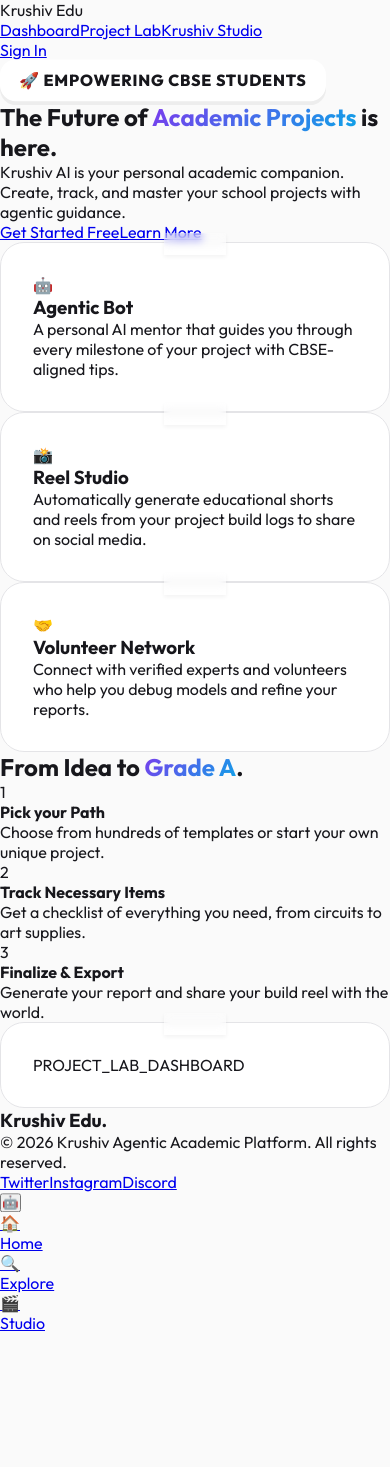
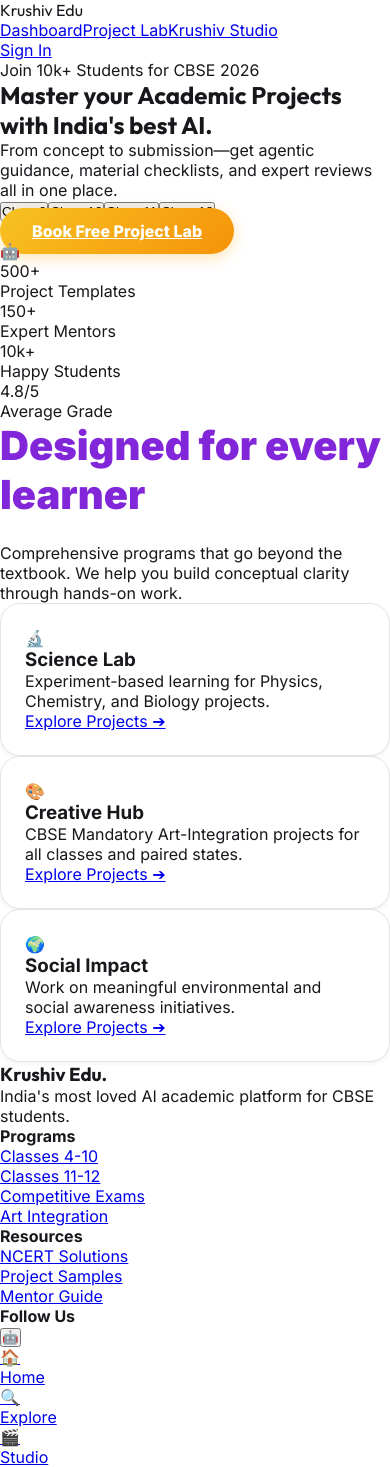
Before and after one commit to ANNML01/krushiv-edu, a Next.js app: page / in a window 390 px wide. Before the commit the page ends 1333 px from the top, so only its background shows below. Built offline with nearby package versions, Linux system fonts and the light colour scheme.

Commit message:
Design overhaul: BYJU'S inspired template with refined color palette, grade-selector, and clean card layouts

```diff
--- a/src/app/globals.css
+++ b/src/app/globals.css
@@ -1,37 +1,41 @@
 :root {
-  --background: 0 0% 98%;
+  /* Refined BYJU'S Inspired Palette */
+  --background: 0 0% 100%;
   --foreground: 240 10% 10%;
   --card: 0 0% 100%;
   --card-foreground: 240 10% 10%;
-  --primary: 262.1 83.3% 57.8%;
+
+  --primary: 271 70% 50%;      /* Byju's Purple */
   --primary-foreground: 210 20% 98%;
-  --secondary: 199 89% 48%; /* Electric Blue */
-  --accent: 330 81% 60%;    /* Vibrant Pink */
+
+  --secondary: 45 93% 47%;    /* Action Yellow */
+  --secondary-foreground: 240 10% 3.9%;
+
+  --accent: 142 71% 45%;       /* Success Green */
+  --accent-foreground: 210 20% 98%;
+
   --muted: 240 4.8% 95.9%;
   --border: 240 5.9% 90%;
-  --radius: 1.5rem;
+  --radius: 1.25rem;
 
-  /* Student Aesthetic Colors */
-  --soft-purple: 270 70% 94%;
-  --soft-blue: 200 70% 94%;
-  --soft-pink: 330 70% 94%;
-  --soft-yellow: 45 90% 92%;
+  /* Grade Specific Soft Tones */
+  --grade-primary: 270 70% 96%;
+  --grade-secondary: 45 90% 96%;
+  --grade-accent: 142 70% 96%;
 
-  --sticker-shadow: 0 4px 0 rgba(0,0,0,0.05);
+  --shadow-sm: 0 2px 4px rgba(0,0,0,0.05);
+  --shadow-md: 0 4px 12px rgba(0,0,0,0.08);
+  --shadow-lg: 0 12px 24px rgba(128, 49, 167, 0.12);
 }
 
 @media (prefers-color-scheme: dark) {
   :root {
     --background: 240 10% 3.9%;
     --foreground: 0 0% 98%;
-    --card: 240 10% 6%;
-    --primary: 263.4 70% 50.4%;
-    --secondary: 199 89% 48%;
-    --accent: 330 81% 60%;
-    --soft-purple: 270 30% 15%;
-    --soft-blue: 200 30% 15%;
-    --soft-pink: 330 30% 15%;
-    --soft-yellow: 45 30% 15%;
+    --card: 240 10% 7%;
+    --primary: 271 60% 60%;
+    --secondary: 45 93% 47%;
+    --grade-primary: 270 30% 12%;
   }
 }
 
@@ -39,100 +43,78 @@
   margin: 0;
   padding: 0;
   box-sizing: border-box;
-  scroll-behavior: smooth;
 }
 
 body {
   background-color: hsl(var(--background));
   color: hsl(var(--foreground));
-  font-family: 'Outfit', 'Inter', sans-serif;
+  font-family: 'Inter', sans-serif;
   -webkit-font-smoothing: antialiased;
-  background-image:
-    radial-gradient(at 0% 0%, hsla(var(--primary), 0.05) 0, transparent 50%),
-    radial-gradient(at 50% 0%, hsla(var(--secondary), 0.05) 0, transparent 50%),
-    radial-gradient(at 100% 0%, hsla(var(--accent), 0.05) 0, transparent 50%);
 }
 
-/* Sticker Style Component */
+.outfit {
+  font-family: 'Outfit', sans-serif;
+}
+
+/* BYJU'S Style Card */
+.byju-card {
+  background: hsl(var(--card));
+  border-radius: var(--radius);
+  padding: 1.5rem;
+  border: 1px solid hsl(var(--border));
+  box-shadow: var(--shadow-sm);
+  transition: all 0.3s cubic-bezier(0.4, 0, 0.2, 1);
+}
+
+.byju-card:hover {
+  box-shadow: var(--shadow-md);
+  transform: translateY(-4px);
+  border-color: hsl(var(--primary) / 0.2);
+}
+
+/* Action Button */
+.btn-primary {
+  background: linear-gradient(135deg, hsl(45 93% 55%), hsl(35 93% 50%));
+  color: white;
+  padding: 0.8rem 2rem;
+  border-radius: 100px;
+  font-weight: 800;
+  box-shadow: 0 4px 15px rgba(255, 165, 0, 0.3);
+  transition: all 0.2s ease;
+  border: none;
+  cursor: pointer;
+}
+
+.btn-primary:hover {
+  transform: scale(1.05);
+  box-shadow: 0 6px 20px rgba(255, 165, 0, 0.4);
+}
+
+/* Section Header */
+.section-title {
+  font-size: 2.5rem;
+  font-weight: 900;
+  color: hsl(var(--primary));
+  margin-bottom: 1.5rem;
+}
+
+/* Badge */
+.badge-grade {
+  padding: 0.4rem 1rem;
+  border-radius: 100px;
+  font-size: 0.75rem;
+  font-weight: 700;
+  background: hsl(var(--grade-primary));
+  color: hsl(var(--primary));
+}
+
+/* Sticker Overrides for a cleaner look */
 .sticker {
   background: white;
-  padding: 0.5rem 1rem;
-  border-radius: 1rem;
-  border: 3px solid white;
-  box-shadow: var(--sticker-shadow);
-  display: inline-flex;
-  align-items: center;
-  gap: 0.5rem;
-  font-weight: 800;
-  text-transform: uppercase;
-  letter-spacing: 0.05em;
-  transform: rotate(-2deg);
-  transition: transform 0.2s cubic-bezier(0.175, 0.885, 0.32, 1.275);
+  padding: 0.4rem 0.8rem;
+  border-radius: 0.75rem;
+  border: 2px solid hsl(var(--primary) / 0.1);
+  font-weight: 700;
+  font-size: 0.8rem;
+  box-shadow: var(--shadow-sm);
 }
-
-.sticker:hover {
-  transform: rotate(2deg) scale(1.1);
-}
-
-/* Scrapbook Card */
-.scrapbook-card {
-  background: hsl(var(--card));
-  border-radius: var(--radius);
-  border: 1px solid hsl(var(--border));
-  padding: 2rem;
-  position: relative;
-  transition: all 0.3s ease;
-}
-
-.scrapbook-card::before {
-  content: '';
-  position: absolute;
-  top: -10px;
-  left: 50%;
-  transform: translateX(-50%);
-  width: 60px;
-  height: 20px;
-  background: rgba(255, 255, 255, 0.2);
-  backdrop-filter: blur(4px);
-  border: 1px solid rgba(255, 255, 255, 0.1);
-  box-shadow: 0 2px 4px rgba(0,0,0,0.05);
-}
-
-/* Interactive Milestone Line */
-.milestone-line {
-  position: relative;
-  padding-left: 3rem;
-}
-
-.milestone-line::before {
-  content: '';
-  position: absolute;
-  left: 1rem;
-  top: 0;
-  bottom: 0;
-  width: 2px;
-  background: repeating-linear-gradient(
-    to bottom,
-    transparent,
-    transparent 10px,
-    hsl(var(--border)) 10px,
-    hsl(var(--border)) 20px
-  );
-}
-
-/* Animations */
-@keyframes bounce-subtle {
-  0%, 100% { transform: translateY(0); }
-  50% { transform: translateY(-5px); }
-}
-
-.animate-bounce-subtle {
-  animation: bounce-subtle 3s ease-in-out infinite;
-}
-
-/* Typography Gradient */
-.text-student {
-  background: linear-gradient(135deg, hsl(var(--primary)), hsl(var(--secondary)));
-  -webkit-background-clip: text;
-  -webkit-text-fill-color: transparent;
-}
--- a/src/app/page.tsx
+++ b/src/app/page.tsx
@@ -1,130 +1,160 @@
 import Image from "next/image";
 
 export default function LandingPage() {
+  const grades = [
+    { class: "Class 9", desc: "Foundation & Skills", color: "bg-blue-50 text-blue-600" },
+    { class: "Class 10", desc: "Board Prep & Projects", color: "bg-purple-50 text-purple-600" },
+    { class: "Class 11", desc: "Advanced Research", color: "bg-orange-50 text-orange-600" },
+    { class: "Class 12", desc: "Professional Portfolio", color: "bg-green-50 text-green-600" },
+  ];
+
   return (
-    <div className="min-h-screen bg-white selection:bg-primary/20">
-      {/* Hero Section */}
-      <section className="relative pt-32 pb-20 overflow-hidden">
-        <div className="max-w-7xl mx-auto px-6 relative z-10">
-          <div className="flex flex-col items-center text-center max-w-4xl mx-auto">
-            <div className="sticker bg-primary/10 text-primary mb-8 animate-bounce-subtle">
-              🚀 Empowering CBSE Students
+    <div className="min-h-screen bg-white">
+      {/* Hero Section - Byju's Inspired */}
+      <section className="pt-20 pb-32 bg-gradient-to-b from-[#f8f5ff] to-white">
+        <div className="max-w-7xl mx-auto px-6 flex flex-col md:flex-row items-center gap-16">
+          <div className="flex-1 space-y-8 text-center md:text-left">
+            <div className="inline-flex items-center gap-2 px-4 py-2 bg-white rounded-full shadow-sm border border-purple-100 text-sm font-bold text-primary">
+              <span className="flex h-2 w-2 rounded-full bg-accent animate-pulse"></span>
+              Join 10k+ Students for CBSE 2026
             </div>
-            <h1 className="text-6xl md:text-8xl font-black outfit leading-[1.05] mb-8">
-              The Future of <span className="text-student">Academic Projects</span> is here.
+            <h1 className="text-5xl md:text-7xl font-black outfit leading-[1.1] text-[#2c004d]">
+              Master your <span className="text-primary">Academic Projects</span> with India's best AI.
             </h1>
-            <p className="text-xl md:text-2xl text-foreground/60 font-medium leading-relaxed mb-12 max-w-2xl">
-              Krushiv AI is your personal academic companion. Create, track, and master your school projects with agentic guidance.
+            <p className="text-xl text-foreground/60 font-medium max-w-xl">
+              From concept to submission—get agentic guidance, material checklists, and expert reviews all in one place.
             </p>
-            <div className="flex flex-col sm:flex-row gap-6">
-              <a href="/auth" className="px-10 py-5 rounded-[2rem] bg-foreground text-background font-black text-xl hover:scale-105 transition-all shadow-2xl">
-                Get Started Free
-              </a>
-              <a href="#how-it-works" className="px-10 py-5 rounded-[2rem] border-2 border-foreground/5 font-black text-xl hover:bg-foreground/5 transition-all">
-                Learn More
+
+            {/* Grade Selector Block */}
+            <div className="bg-white p-2 rounded-[2.5rem] shadow-lg border border-purple-50 flex flex-col sm:flex-row gap-2 max-w-2xl">
+               <div className="flex-1 flex gap-2 overflow-x-auto no-scrollbar p-1">
+                  {grades.map(g => (
+                    <button key={g.class} className={`flex-shrink-0 px-6 py-3 rounded-full font-bold text-sm transition-all hover:scale-105 ${g.color}`}>
+                      {g.class}
+                    </button>
+                  ))}
+               </div>
+               <a href="/auth" className="btn-primary flex items-center justify-center whitespace-nowrap">
+                 Book Free Project Lab
                </a>
             </div>
           </div>
+
+          <div className="flex-1 relative hidden lg:block">
+             <div className="relative z-10 animate-bounce-subtle">
+                <div className="w-[500px] h-[500px] bg-primary/5 rounded-[4rem] rotate-6 absolute inset-0"></div>
+                <div className="w-[500px] h-[500px] bg-white rounded-[4rem] -rotate-3 shadow-2xl flex flex-col items-center justify-center p-12 border border-purple-50">
+                   <div className="text-9xl mb-8">🤖</div>
+                   <div className="space-y-4 w-full">
+                      <div className="h-4 w-3/4 bg-muted rounded-full"></div>
+                      <div className="h-4 w-full bg-muted rounded-full"></div>
+                      <div className="h-4 w-1/2 bg-muted rounded-full opacity-50"></div>
                    </div>
-
-        {/* Floating Decorative Elements */}
-        <div className="absolute top-20 left-10 w-32 h-32 bg-soft-blue blur-[80px] rounded-full"></div>
-        <div className="absolute bottom-20 right-10 w-40 h-40 bg-soft-purple blur-[80px] rounded-full"></div>
-      </section>
-
-      {/* Features Grid */}
-      <section id="features" className="py-24 bg-[#fdfcf0]/30">
-        <div className="max-w-7xl mx-auto px-6">
-          <div className="grid md:grid-cols-3 gap-12">
-            <div className="scrapbook-card bg-white border-none shadow-xl hover:-translate-y-2 transition-all">
-              <div className="text-5xl mb-6">🤖</div>
-              <h3 className="text-2xl font-black mb-4">Agentic Bot</h3>
-              <p className="text-foreground/50 font-bold leading-relaxed">
-                A personal AI mentor that guides you through every milestone of your project with CBSE-aligned tips.
-              </p>
+                   <div className="mt-12 flex gap-4 w-full">
+                      <div className="h-20 flex-1 bg-grade-primary rounded-3xl"></div>
+                      <div className="h-20 flex-1 bg-grade-secondary rounded-3xl"></div>
                    </div>
-            <div className="scrapbook-card bg-white border-none shadow-xl hover:-translate-y-2 transition-all">
-              <div className="text-5xl mb-6">📸</div>
-              <h3 className="text-2xl font-black mb-4">Reel Studio</h3>
-              <p className="text-foreground/50 font-bold leading-relaxed">
-                Automatically generate educational shorts and reels from your project build logs to share on social media.
-              </p>
                 </div>
-            <div className="scrapbook-card bg-white border-none shadow-xl hover:-translate-y-2 transition-all">
-              <div className="text-5xl mb-6">🤝</div>
-              <h3 className="text-2xl font-black mb-4">Volunteer Network</h3>
-              <p className="text-foreground/50 font-bold leading-relaxed">
-                Connect with verified experts and volunteers who help you debug models and refine your reports.
-              </p>
              </div>
+             {/* Decorative Blobs */}
+             <div className="absolute top-0 right-0 w-32 h-32 bg-orange-200/40 blur-3xl rounded-full"></div>
+             <div className="absolute bottom-0 left-0 w-40 h-40 bg-purple-200/40 blur-3xl rounded-full"></div>
           </div>
         </div>
       </section>
 
-      {/* How it Works */}
-      <section id="how-it-works" className="py-24">
-        <div className="max-w-7xl mx-auto px-6">
-          <div className="flex flex-col md:flex-row items-center gap-20">
-            <div className="flex-1">
-              <h2 className="text-4xl md:text-6xl font-black outfit mb-8">From Idea to <span className="text-student">Grade A</span>.</h2>
-              <div className="space-y-12">
-                <div className="flex gap-6">
-                  <div className="w-12 h-12 rounded-2xl bg-soft-purple flex-shrink-0 flex items-center justify-center font-black text-primary shadow-sm">1</div>
-                  <div>
-                    <h4 className="text-xl font-black mb-2">Pick your Path</h4>
-                    <p className="font-bold opacity-40">Choose from hundreds of templates or start your own unique project.</p>
+      {/* Stats Section */}
+      <section className="py-16 border-y border-purple-50 bg-[#fafafa]">
+        <div className="max-w-7xl mx-auto px-6 grid grid-cols-2 md:grid-cols-4 gap-8">
+           <div className="text-center">
+              <div className="text-4xl font-black text-primary mb-2">500+</div>
+              <div className="text-xs font-bold text-foreground/40 uppercase tracking-widest">Project Templates</div>
+           </div>
+           <div className="text-center">
+              <div className="text-4xl font-black text-primary mb-2">150+</div>
+              <div className="text-xs font-bold text-foreground/40 uppercase tracking-widest">Expert Mentors</div>
+           </div>
+           <div className="text-center">
+              <div className="text-4xl font-black text-primary mb-2">10k+</div>
+              <div className="text-xs font-bold text-foreground/40 uppercase tracking-widest">Happy Students</div>
+           </div>
+           <div className="text-center">
+              <div className="text-4xl font-black text-primary mb-2">4.8/5</div>
+              <div className="text-xs font-bold text-foreground/40 uppercase tracking-widest">Average Grade</div>
            </div>
         </div>
-                <div className="flex gap-6">
-                  <div className="w-12 h-12 rounded-2xl bg-soft-blue flex-shrink-0 flex items-center justify-center font-black text-secondary shadow-sm">2</div>
-                  <div>
-                    <h4 className="text-xl font-black mb-2">Track Necessary Items</h4>
-                    <p className="font-bold opacity-40">Get a checklist of everything you need, from circuits to art supplies.</p>
+      </section>
+
+      {/* Programs Section */}
+      <section className="py-24">
+         <div className="max-w-7xl mx-auto px-6">
+            <div className="text-center max-w-2xl mx-auto mb-20">
+               <h2 className="section-title">Designed for every learner</h2>
+               <p className="text-lg font-medium text-foreground/50">
+                  Comprehensive programs that go beyond the textbook. We help you build conceptual clarity through hands-on work.
+               </p>
             </div>
+
+            <div className="grid md:grid-cols-3 gap-8">
+               <div className="byju-card group">
+                  <div className="w-16 h-16 rounded-2xl bg-blue-100 text-3xl flex items-center justify-center mb-6 group-hover:scale-110 transition-transform">🔬</div>
+                  <h3 className="text-2xl font-black mb-4">Science Lab</h3>
+                  <p className="text-foreground/60 font-medium mb-8">Experiment-based learning for Physics, Chemistry, and Biology projects.</p>
+                  <a href="/dashboard" className="text-primary font-black flex items-center gap-2 group-hover:gap-4 transition-all">
+                    Explore Projects ➔
+                  </a>
                </div>
-                <div className="flex gap-6">
-                  <div className="w-12 h-12 rounded-2xl bg-soft-pink flex-shrink-0 flex items-center justify-center font-black text-accent shadow-sm">3</div>
-                  <div>
-                    <h4 className="text-xl font-black mb-2">Finalize & Export</h4>
-                    <p className="font-bold opacity-40">Generate your report and share your build reel with the world.</p>
+               <div className="byju-card group">
+                  <div className="w-16 h-16 rounded-2xl bg-orange-100 text-3xl flex items-center justify-center mb-6 group-hover:scale-110 transition-transform">🎨</div>
+                  <h3 className="text-2xl font-black mb-4">Creative Hub</h3>
+                  <p className="text-foreground/60 font-medium mb-8">CBSE Mandatory Art-Integration projects for all classes and paired states.</p>
+                  <a href="/dashboard" className="text-primary font-black flex items-center gap-2 group-hover:gap-4 transition-all">
+                    Explore Projects ➔
+                  </a>
                </div>
-                </div>
-              </div>
-            </div>
-            <div className="flex-1 relative">
-               <div className="scrapbook-card bg-white border-none shadow-2xl relative z-10 rotate-3">
-                  <div className="flex justify-between items-center mb-8">
-                    <div className="flex gap-2">
-                      <div className="w-3 h-3 rounded-full bg-red-400"></div>
-                      <div className="w-3 h-3 rounded-full bg-yellow-400"></div>
-                      <div className="w-3 h-3 rounded-full bg-green-400"></div>
-                    </div>
-                    <div className="text-[10px] font-black opacity-30">PROJECT_LAB_DASHBOARD</div>
-                  </div>
-                  <div className="space-y-4">
-                    <div className="h-8 w-3/4 bg-muted rounded-full"></div>
-                    <div className="h-8 w-1/2 bg-muted rounded-full opacity-50"></div>
-                    <div className="grid grid-cols-2 gap-4 mt-8">
-                       <div className="h-32 bg-soft-blue rounded-3xl"></div>
-                       <div className="h-32 bg-soft-purple rounded-3xl"></div>
-                    </div>
-                  </div>
-               </div>
-               <div className="absolute top-1/2 left-1/2 -translate-x-1/2 -translate-y-1/2 w-full h-full bg-primary/5 blur-3xl rounded-full"></div>
+               <div className="byju-card group">
+                  <div className="w-16 h-16 rounded-2xl bg-purple-100 text-3xl flex items-center justify-center mb-6 group-hover:scale-110 transition-transform">🌍</div>
+                  <h3 className="text-2xl font-black mb-4">Social Impact</h3>
+                  <p className="text-foreground/60 font-medium mb-8">Work on meaningful environmental and social awareness initiatives.</p>
+                  <a href="/dashboard" className="text-primary font-black flex items-center gap-2 group-hover:gap-4 transition-all">
+                    Explore Projects ➔
+                  </a>
                </div>
             </div>
          </div>
       </section>
 
       {/* Footer */}
-      <footer className="py-20 border-t border-foreground/5 text-center">
-        <div className="max-w-7xl mx-auto px-6">
-           <h3 className="text-3xl font-black outfit mb-8">Krushiv Edu.</h3>
-           <p className="font-bold opacity-40 mb-12">© 2026 Krushiv Agentic Academic Platform. All rights reserved.</p>
-           <div className="flex justify-center gap-8 font-black text-xs uppercase tracking-widest opacity-40">
-             <a href="#" className="hover:opacity-100">Twitter</a>
-             <a href="#" className="hover:opacity-100">Instagram</a>
-             <a href="#" className="hover:opacity-100">Discord</a>
+      <footer className="py-20 bg-[#2c004d] text-white">
+        <div className="max-w-7xl mx-auto px-6 grid md:grid-cols-4 gap-12">
+           <div className="space-y-6">
+              <h3 className="text-3xl font-black outfit">Krushiv Edu.</h3>
+              <p className="opacity-60 text-sm font-medium">India's most loved AI academic platform for CBSE students.</p>
+           </div>
+           <div>
+              <h4 className="font-bold mb-6 uppercase tracking-widest text-xs opacity-40">Programs</h4>
+              <ul className="space-y-4 text-sm font-bold opacity-80">
+                 <li><a href="#">Classes 4-10</a></li>
+                 <li><a href="#">Classes 11-12</a></li>
+                 <li><a href="#">Competitive Exams</a></li>
+                 <li><a href="#">Art Integration</a></li>
+              </ul>
+           </div>
+           <div>
+              <h4 className="font-bold mb-6 uppercase tracking-widest text-xs opacity-40">Resources</h4>
+              <ul className="space-y-4 text-sm font-bold opacity-80">
+                 <li><a href="#">NCERT Solutions</a></li>
+                 <li><a href="#">Project Samples</a></li>
+                 <li><a href="#">Mentor Guide</a></li>
+              </ul>
+           </div>
+           <div>
+              <h4 className="font-bold mb-6 uppercase tracking-widest text-xs opacity-40">Follow Us</h4>
+              <div className="flex gap-4">
+                 <div className="w-10 h-10 rounded-full bg-white/10"></div>
+                 <div className="w-10 h-10 rounded-full bg-white/10"></div>
+                 <div className="w-10 h-10 rounded-full bg-white/10"></div>
+              </div>
            </div>
         </div>
       </footer>
```
Also changed, not shown: src/app/dashboard/page.tsx (+55 -114 lines). Lines whose indentation alone changed are shown as unchanged.
